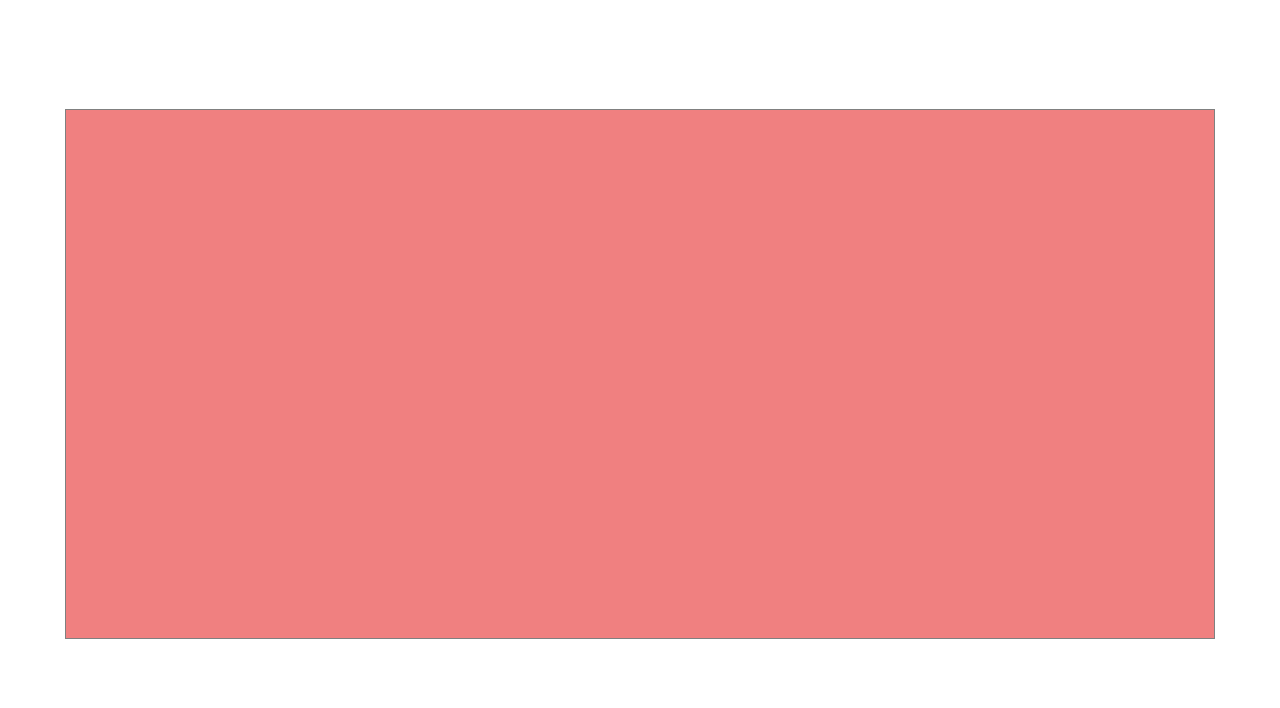
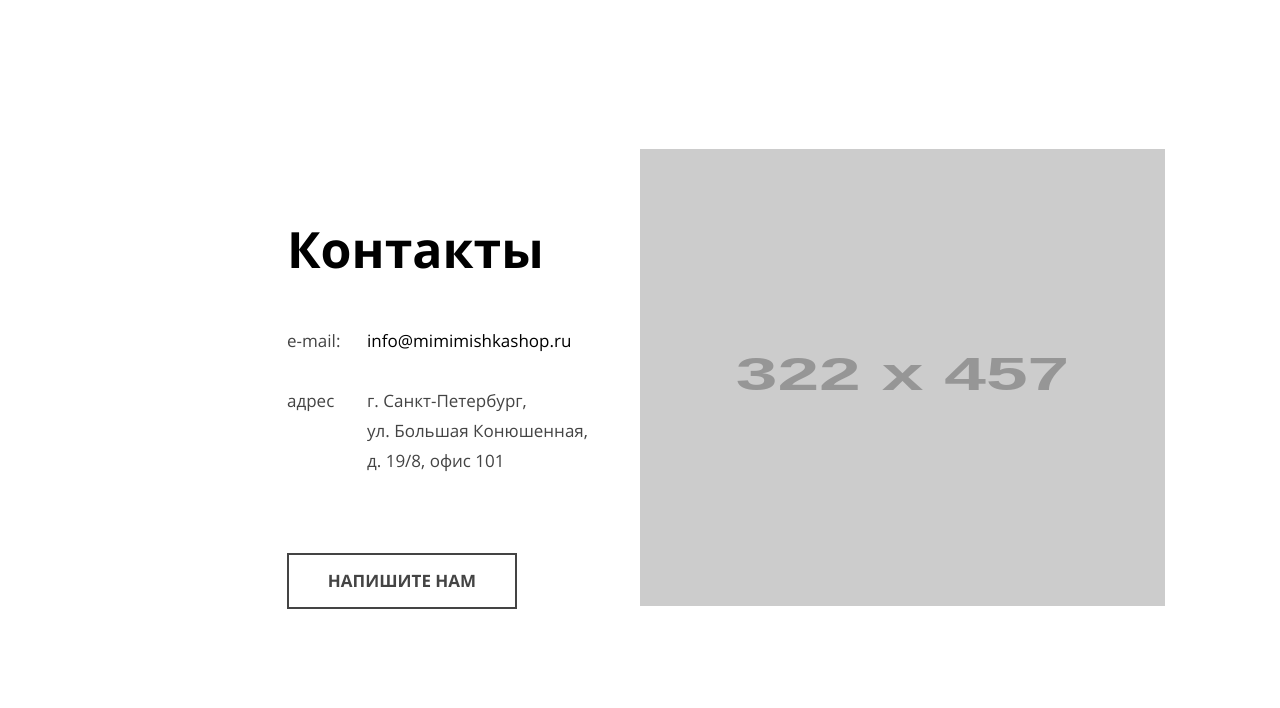
Before and after one commit to CatrinPP/1073759-mishka-17, a website: page source/index.html in a window 1280 px wide. Shown: the part 2768-3476 px from the top of the page. Drawn offline with nearby package versions, Linux system fonts and the light colour scheme; files that its build step writes are made by us from their sources; placeholder pictures from the web are drawn by us.

Commit message:
Добавлен блок Контакты - главная

```diff
--- a/source/index.html
+++ b/source/index.html
@@ -99,7 +99,23 @@
         <a class="reviews-list__btn  button" href="reviews.html">Написать</a>
       </article>
       <div class="main__decor-separator"></div>
-      <article class="main__contacts  contacts"></article><!-- Сверстать позже -->
+      <article class="main__contacts  contacts">
+        <img class="contacts__map" src="http://placehold.it/322x457" width="322" height="457" alt="Адрес компании по адресу: г.Санкт-Петербург, ул. Большая Конюшенная, д.19/8, офис 101">
+        <section class="contacts__details">
+          <h2 class="contacts__title">Контакты</h2>
+          <div class="contacts__list">
+            <div class="contacts__item">
+              <p class="contacts__key">e-mail:</p>
+              <p class="contacts__value"><a href="mailto:info@mimimishkashop.ru">info@mimimishkashop.ru</a></p>
+            </div>
+            <div class="contacts__item">
+              <p class="contacts__key">адрес</p>
+              <p class="contacts__value">г. Санкт-Петербург,<br>ул. Большая Конюшенная,<br>д. 19/8, офис 101</p>
+            </div>
+          </div>
+        </section>
+        <a class="contacts__btn  button" href="feedback.html">Напишите нам</a>
+      </article>
     </main>
     <footer class="page-footer  wrapper">
       <a class="page-footer__logo  logo">
--- a/source/less/blocks/contacts.less
+++ b/source/less/blocks/contacts.less
@@ -2,20 +2,139 @@
   width: 320px;
   margin-left: auto;
   margin-right: auto;
-  min-height: 890px;
-
-  //Временно
-  background-color: lightcoral;
-  border: 1px solid grey;
+  padding-top: 25px;
+  padding-bottom: 30px;
+  display: flex;
+  flex-direction: column;
 
   @media (min-width: @tablet-width) {
     width: @tablet-width;
-    min-height: 900px;
+    margin-bottom: 25px;
   }
 
   @media (min-width: @desktop-width) {
+    display: block;
     width: @desktop-width;
-    min-height: 530px;
-    margin-bottom: 70px;
+    margin-bottom: 65px;
+    padding: 40px 50px 40px 222px;
   }
 }
+
+.contacts__title {
+  order: 0;
+  margin: 0;
+  padding-bottom: 25px;
+
+  font-size: 18px;
+  line-height: 30px;
+
+  @media (min-width: @tablet-width) {
+    padding-top: 25px;
+    margin-bottom: 28px;
+
+    font-size: 43px;
+    line-height: 50px;
+  }
+
+  @media (min-width: @desktop-width) {
+    padding-top: 72px;
+    padding-bottom: 48px;
+    margin-bottom: 0;
+
+    font-size: 50px;
+    line-height: 57px;
+  }
+}
+
+.contacts__list {
+  font-weight: 400;
+  font-size: 15px;
+  line-height: 30px;
+  color: @color-font--secondary;
+
+  @media (min-width: @tablet-width) {
+    display: flex;
+
+    font-size: 17px;
+  }
+
+  @media (min-width: @desktop-width) {
+    flex-direction: column;
+  }
+}
+
+.contacts__details {
+  order: 1;
+  margin: 0;
+  margin-bottom: 40px;
+  padding-left: 30px;
+  padding-right: 30px;
+
+  @media (min-width: @tablet-width) {
+    margin-bottom: 55px;
+    padding-left: 50px;
+    padding-right: 50px;
+  }
+
+  @media (min-width: @desktop-width) {
+    padding: 0;
+    margin-bottom: 77px;
+  }
+}
+
+.contacts__map {
+  order: 2;
+  width: 322px;
+  height: 457px;
+  margin-bottom: 35px;
+
+  @media (min-width: @tablet-width) {
+    width: 768px;
+    margin-bottom: 53px;
+  }
+
+  @media (min-width: @desktop-width) {
+    width: 525px;
+    float: right;
+  }
+}
+
+.contacts__btn {
+  order: 3;
+  width: 260px;
+  margin-left: auto;
+  margin-right: auto;
+
+  @media (min-width: @tablet-width) {
+    width: 230px;
+  }
+
+  @media (min-width: @desktop-width) {
+    display: inline-block;
+  }
+}
+
+.contacts__item {
+  display: flex;
+
+  &:not(:last-child) {
+    margin-bottom: 30px;
+  }
+
+  @media (min-width: @tablet-width) {
+    margin-bottom: 0;
+
+    &:not(:last-child) {
+      margin-right: 48px;
+    }
+  }
+}
+
+.contacts__key {
+  margin: 0;
+  width: 80px;
+}
+
+.contacts__value {
+  margin: 0;
+}
```
